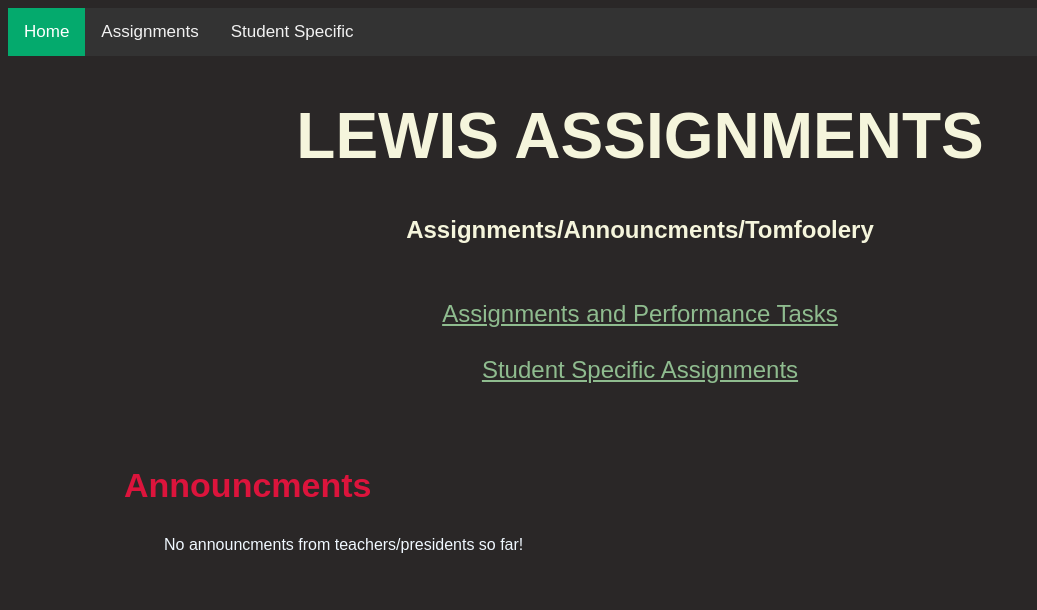
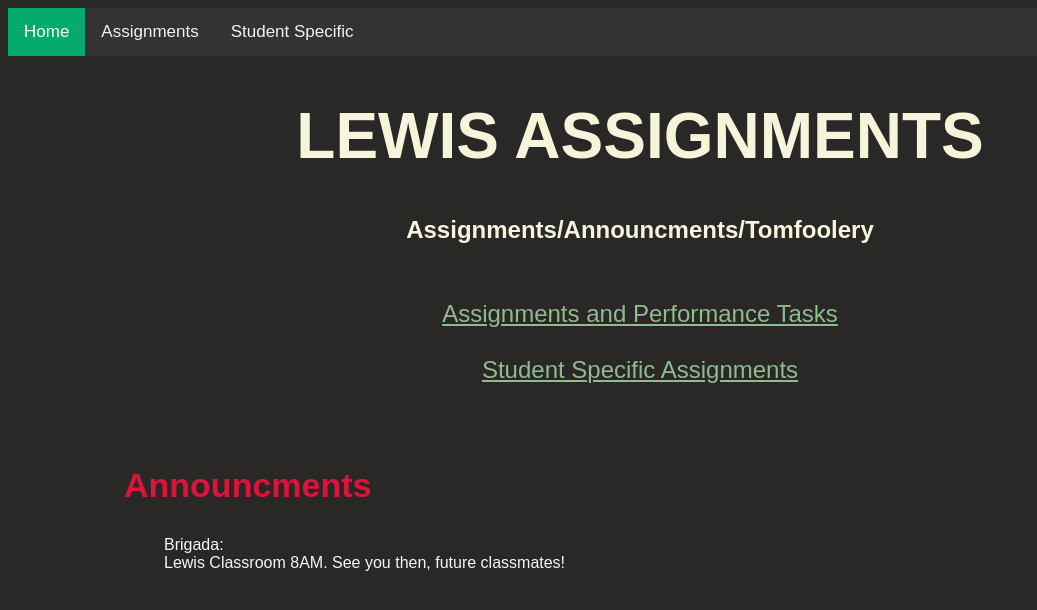
Before and after one commit to CubeOfJazz/LewisAssignments, a plain HTML site: page index.html in a window 1280 px wide. Shown: the whole page, without its empty margins (0-1037 px from the left). Drawn offline with Linux system fonts and the light colour scheme.

Commit message:
Add files via upload

```diff
--- a/index.html
+++ b/index.html
@@ -31,7 +31,11 @@
     <br>
     <br>
     <br>
-    <p id="announcement-var">No announcments from teachers/presidents so far!</p>
+    <p id="announcement-var">
+        Brigada:
+        <br>
+        Lewis Classroom 8AM. See you then, future classmates!
+    </p>
 </body>
 
 
```
